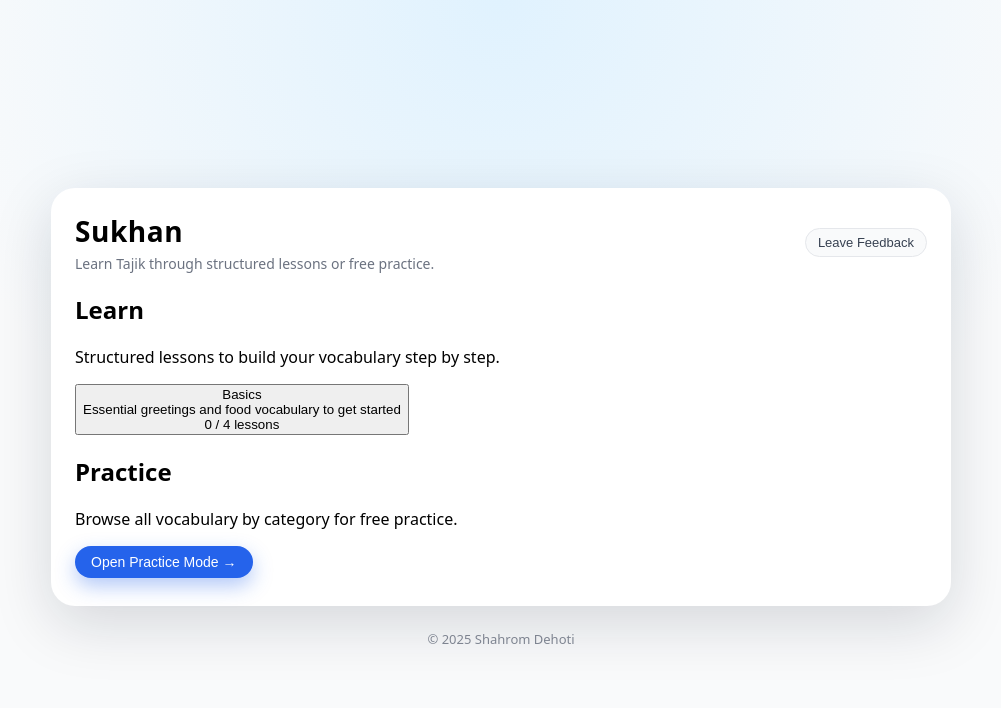
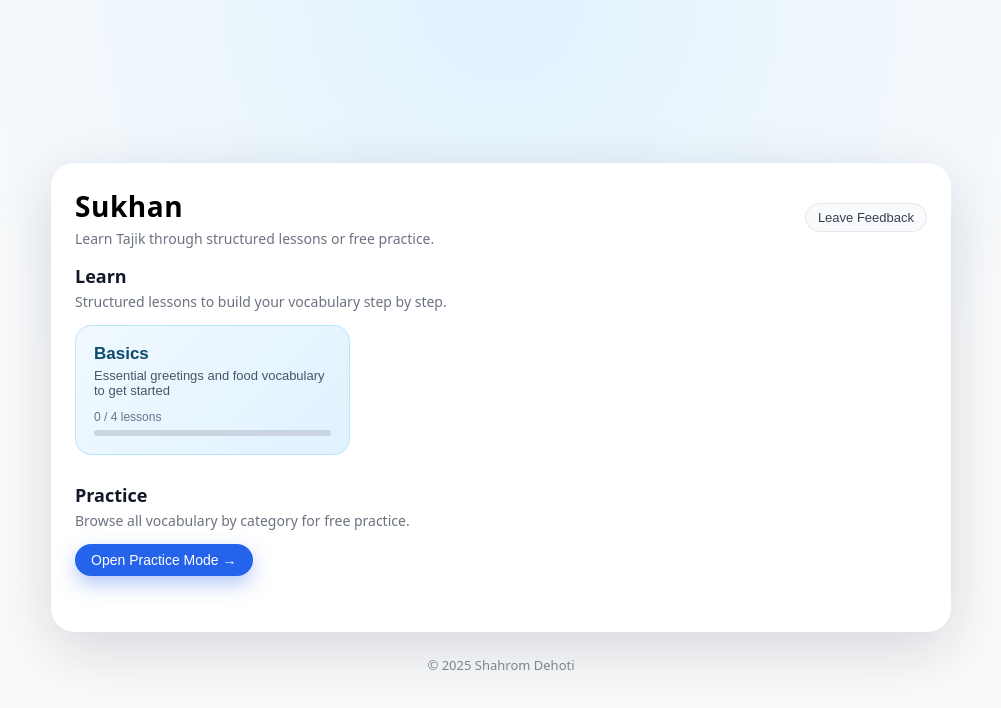
Before and after one commit to ShahromDehoti/Sukhan, a React (Vite) app in the folder tajik-flashcards/: page / in a window 1280 px wide. Shown: the top 708 px of the page, without its empty margins (139-1140 px from the left). Built offline with nearby package versions, Linux system fonts and the light colour scheme.

Commit message:
style changes for new lesson based view

```diff
--- a/tajik-flashcards/src/App.css
+++ b/tajik-flashcards/src/App.css
@@ -51,8 +51,214 @@
     color: #6b7280;
     opacity: 0.85;
     user-select: none;
-    /* border-top: 1px solid #e5e7eb;
-    padding-top: 14px; */
+  }
+
+  /* ===== BACK LINK ===== */
+  .back-link {
+    background: none;
+    border: none;
+    padding: 0;
+    font-size: 13px;
+    color: #2563eb;
+    cursor: pointer;
+    margin-bottom: 6px;
+    display: inline-block;
+  }
+
+  .back-link:hover {
+    text-decoration: underline;
+  }
+
+  /* ===== HOME VIEW ===== */
+  .home-section {
+    margin-bottom: 28px;
+  }
+
+  .section-title {
+    font-size: 18px;
+    font-weight: 600;
+    margin: 0 0 4px;
+    color: #111827;
+  }
+
+  .section-desc {
+    font-size: 14px;
+    color: #6b7280;
+    margin: 0 0 14px;
+  }
+
+  /* Unit cards grid */
+  .unit-grid {
+    display: grid;
+    grid-template-columns: repeat(auto-fill, minmax(260px, 1fr));
+    gap: 14px;
+  }
+
+  .unit-card {
+    background: linear-gradient(135deg, #f0f9ff, #e0f2fe);
+    border: 1px solid #bae6fd;
+    border-radius: 16px;
+    padding: 18px;
+    text-align: left;
+    cursor: pointer;
+    transition: transform 0.15s, box-shadow 0.15s;
+  }
+
+  .unit-card:hover {
+    transform: translateY(-2px);
+    box-shadow: 0 8px 24px rgba(14, 165, 233, 0.15);
+  }
+
+  .unit-card-title {
+    font-size: 17px;
+    font-weight: 600;
+    color: #0c4a6e;
+    margin-bottom: 4px;
+  }
+
+  .unit-card-desc {
+    font-size: 13px;
+    color: #475569;
+    margin-bottom: 12px;
+  }
+
+  .unit-card-progress {
+    font-size: 12px;
+    color: #64748b;
+    margin-bottom: 6px;
+  }
+
+  .progress-bar {
+    height: 6px;
+    background: #cbd5e1;
+    border-radius: 999px;
+    overflow: hidden;
+  }
+
+  .progress-bar-fill {
+    height: 100%;
+    background: linear-gradient(90deg, #2563eb, #0ea5e9);
+    border-radius: 999px;
+    transition: width 0.3s ease;
+  }
+
+  /* ===== LESSON LIST ===== */
+  .lesson-list {
+    display: flex;
+    flex-direction: column;
+    gap: 12px;
+  }
+
+  .lesson-card {
+    display: flex;
+    align-items: center;
+    gap: 14px;
+    background: #f9fafb;
+    border: 1px solid #e5e7eb;
+    border-radius: 14px;
+    padding: 14px 16px;
+    text-align: left;
+    cursor: pointer;
+    transition: background 0.15s, border-color 0.15s, transform 0.1s;
+  }
+
+  .lesson-card:hover:not(:disabled) {
+    background: #f0f9ff;
+    border-color: #bae6fd;
+    transform: translateX(4px);
+  }
+
+  .lesson-card--completed {
+    background: #f0fdf4;
+    border-color: #86efac;
+  }
+
+  .lesson-card--locked {
+    opacity: 0.55;
+    cursor: not-allowed;
+  }
+
+  .lesson-card--locked:hover {
+    transform: none;
+  }
+
+  .lesson-card-number {
+    width: 36px;
+    height: 36px;
+    border-radius: 50%;
+    background: #2563eb;
+    color: white;
+    font-weight: 600;
+    font-size: 15px;
+    display: flex;
+    align-items: center;
+    justify-content: center;
+    flex-shrink: 0;
+  }
+
+  .lesson-card--completed .lesson-card-number {
+    background: #16a34a;
+  }
+
+  .lesson-card--locked .lesson-card-number {
+    background: #9ca3af;
+  }
+
+  .lesson-card-content {
+    flex: 1;
+    min-width: 0;
+  }
+
+  .lesson-card-title {
+    font-size: 15px;
+    font-weight: 600;
+    color: #111827;
+    margin-bottom: 2px;
+  }
+
+  .lesson-card-desc {
+    font-size: 13px;
+    color: #6b7280;
+    margin-bottom: 2px;
+  }
+
+  .lesson-card-words {
+    font-size: 12px;
+    color: #9ca3af;
+  }
+
+  .lesson-card-status {
+    font-size: 18px;
+    flex-shrink: 0;
+  }
+
+  .status-check {
+    color: #16a34a;
+  }
+
+  .status-lock {
+    font-size: 14px;
+  }
+
+  /* ===== LESSON COMPLETE BADGE ===== */
+  .lesson-complete-badge {
+    margin-top: 14px;
+    text-align: center;
+    font-size: 14px;
+    font-weight: 500;
+    color: #16a34a;
+    background: #f0fdf4;
+    border: 1px solid #86efac;
+    border-radius: 8px;
+    padding: 8px 14px;
+  }
+
+  .complete-button {
+    background: #16a34a;
+  }
+
+  .complete-button:hover {
+    background: #15803d;
   }
 
   /* Header */
```
